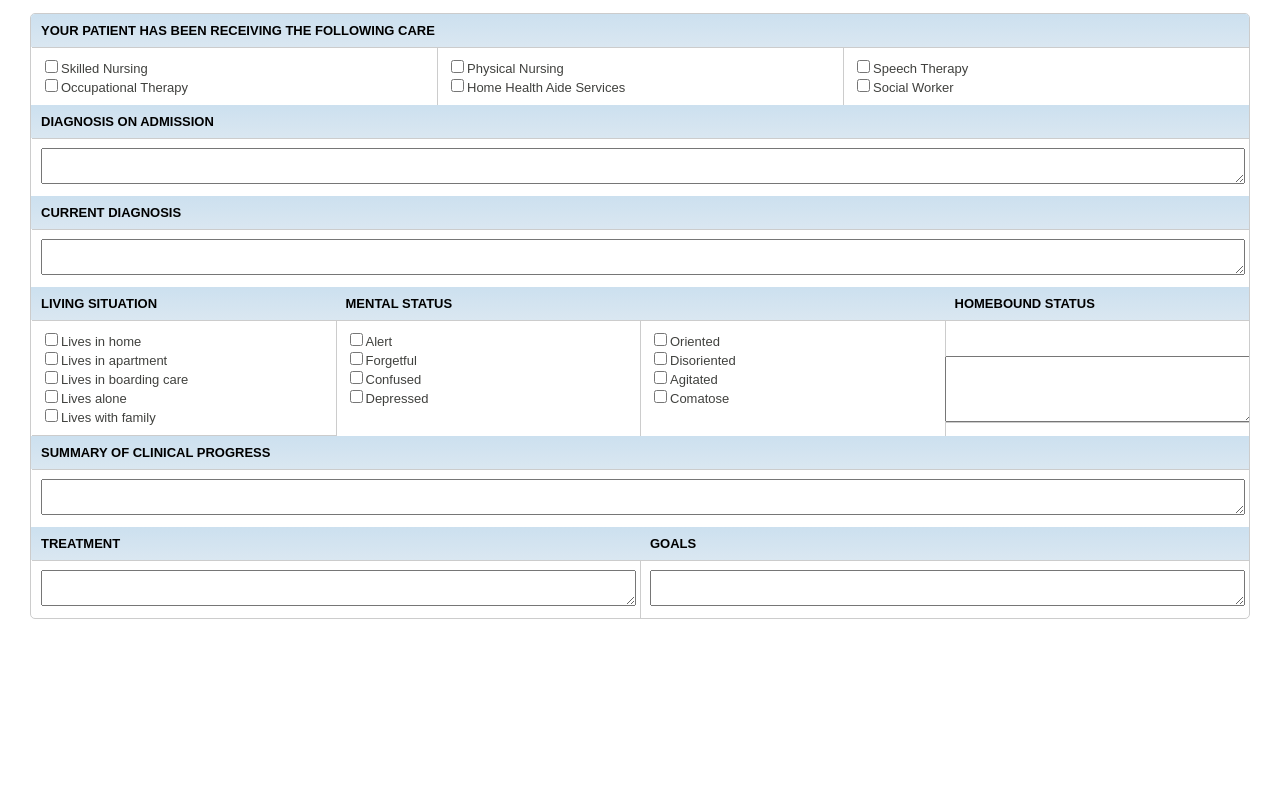
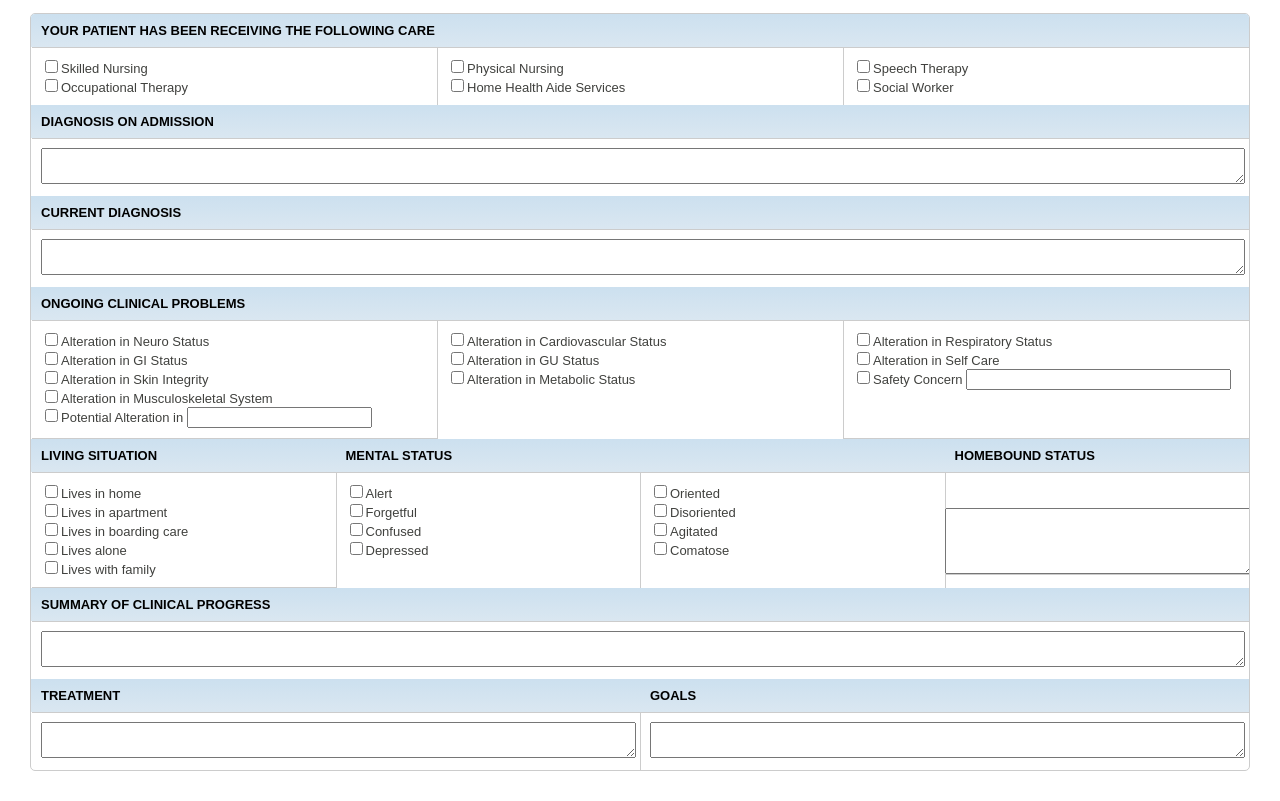
Before and after one commit to naveenskumar/todo, a plain HTML site: page form.html in a window 1280 px wide. Shown: the part 93-894 px from the top of the page. Before the commit the page ends 800 px from the top, so only its background shows below. Drawn offline with Linux system fonts and the light colour scheme; a web font is replaced by a local one.

Commit message:
Ongoing Added Back

```diff
--- a/form.html
+++ b/form.html
@@ -62,6 +62,58 @@
   <div class="col-5">
   	<label>
   	<textarea class="form-control" rows="2" id="comment" style="width:100%;"></textarea>
+    </label>
+  </div>
+  <!-- Ongoing Clinical Problems -->
+  <div class="col-5 header">
+    <span>Ongoing Clinical Problems</span>
+  </div>
+  <form onsubmit="return false">
+  <div class="col-3">
+    <label>
+     <div class="checkbox">
+      <input type="checkbox" value="">Alteration in Neuro Status
+    </div>
+     <div class="checkbox">
+      <input type="checkbox" value="">Alteration in GI Status
+    </div>
+     <div class="checkbox">
+      <input type="checkbox" value="">Alteration in Skin Integrity
+    </div>
+     <div class="checkbox">
+      <input type="checkbox" value="">Alteration in Musculoskeletal System
+    </div>
+     <div class="checkbox">
+      <input type="checkbox" value="">Potential Alteration in
+      <input type="text" class="form-control" size="20">
+    </div>
+    </label>
+  </div>
+  <div class="col-3" style="vertical-align:top;">
+    <label style="margin-bottom:42px;">
+     <div class="checkbox">
+      <input type="checkbox" value="">Alteration in Cardiovascular Status
+    </div>
+     <div class="checkbox">
+      <input type="checkbox" value="">Alteration in GU Status
+    </div>
+     <div class="checkbox">
+      <input type="checkbox" value="">Alteration in Metabolic Status
+    </div>
+    </label>
+  </div>
+  <div class="col-3" style="vertical-align:top;">
+    <label style="margin-bottom:38px;">
+     <div class="checkbox">
+      <input type="checkbox" value="">Alteration in Respiratory Status
+    </div>
+     <div class="checkbox">
+      <input type="checkbox" value="">Alteration in Self Care
+    </div>
+     <div class="checkbox">
+      <input type="checkbox" value="">Safety Concern
+      <input type="text" class="form-control" size="30">
+    </div>
     </label>
   </div>
   <div class="col-4 header">
```
